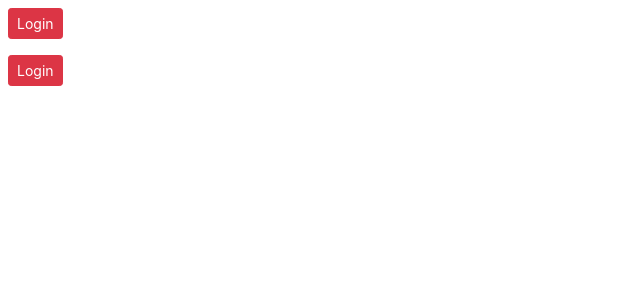
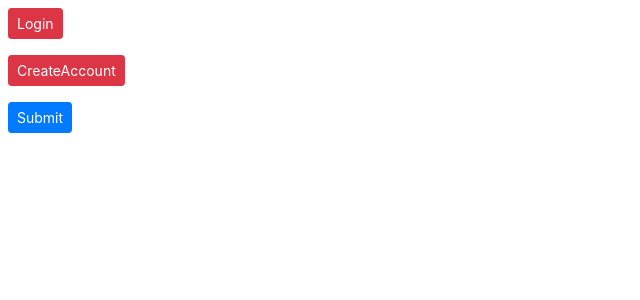
Before and after one commit to BaileyFrederick/EasyAccess, a React (Create React App) app in the folder client/: page / in a window 1280 px wide. Shown: the top 300 px of the page, without its empty margins (0-640 px from the left). Built offline with nearby package versions, Linux system fonts and the light colour scheme.

Commit message:
login buttons working and dynamically adds input fields

```diff
--- /dev/null
+++ b/client/src/Components/CreateAccountButton.jsx
@@ -0,0 +1,28 @@
+import React, { Component } from "react";
+
+class CreateAccountButton extends Component {
+  state = {
+    value: this.props.value
+  };
+
+  handleIncrement = product => {
+    this.setState({ value: this.state.value + 1 });
+  };
+
+  render() {
+    return (
+      <div>
+        <div>
+          <button
+            onClick={() => this.props.onCreateAccount(this.props.id)}
+            className="btn btn-danger btn-sm m-2"
+          >
+            CreateAccount
+          </button>
+        </div>
+      </div>
+    );
+  }
+}
+
+export default CreateAccountButton;
--- a/client/src/Components/DreamSchool.jsx
+++ /dev/null
@@ -1,17 +0,0 @@
-import React, { Component } from "react";
-
-class DreamSchool extends Component {
-  state = {};
-  render() {
-    return (
-      <div>
-        <h1>Easy Access</h1>
-        <h2>Welcome to your EasyAccess Account</h2>
-        <button>Find your Dream School</button>
-        <button>View your profile</button>
-      </div>
-    );
-  }
-}
-
-export default DreamSchool;
--- a/client/src/Components/Home.jsx
+++ /dev/null
@@ -1,10 +0,0 @@
-import React, { Component } from "react";
-
-class Home extends Component {
-  state = {};
-  render() {
-    return "home";
-  }
-}
-
-export default Home;
--- a/client/src/Components/InputField.jsx
+++ b/client/src/Components/InputField.jsx
@@ -2,23 +2,25 @@ import React, { Component } from "react";
 
 class InputField extends Component {
   state = {
-    value: this.props.value
+    email: ""
   };
 
-  handleInputSelection = product => {
-    //set state on input field
-    //like how it reacts to typing and different mandatory input
+  handleIncrement = product => {
+    this.setState({ value: this.state.value + 1 });
+  };
+
+  changeEmailHandler = event => {
+    this.setState({ email: event.target.value });
   };
 
   render() {
     return (
       <div>
-        <form
-          onClick={() => this.handleInputSelection({ id: 1 })}
-          className="btn btn-primary btn-sm m-2"
-        >
-          <input type="text" name="FirstName" value="Mickey"></input>
-        </form>
+        <input
+          type="text"
+          value={this.state.email}
+          onChange={this.changeEmailHandler}
+        ></input>
       </div>
     );
   }
--- a/client/src/Components/Login.jsx
+++ b/client/src/Components/Login.jsx
@@ -1,11 +1,12 @@
 import React, { Component } from "react";
 import LoginButton from "./LoginButton";
+import CreateAccountButton from "./CreateAccountButton";
 import InputField from "./InputField";
 
 class Login extends Component {
   state = {
-    buttonLogin: [{ id: 1, value: 3 }],
-    buttonCreateAccount: [{ id: 1, value: 0 }],
+    buttonLogin: [{ id: 1, value: "test" }],
+    buttonCreateAccount: [{ id: 1, value: "test" }],
     fieldInputLogin: [],
     fieldInputCreateAccount: []
   };
@@ -14,26 +15,57 @@ class Login extends Component {
     const buttonLogin = this.state.buttonLogin.filter(function(c) {
       return c.id !== loginButtonID;
     });
+    const fieldInputLogin = [
+      { id: 1, value: "test" },
+      { id: 2, value: "test" }
+    ];
+    const buttonCreateAccount = [];
     this.setState({ buttonLogin });
+    this.setState({ buttonCreateAccount });
+    this.setState({ fieldInputLogin });
   };
 
-  handleCreateAccountClick = counterID => {};
+  handleCreateAccountClick = createButtonID => {
+    const buttonCreateAccount = this.state.buttonCreateAccount.filter(function(
+      c
+    ) {
+      return c.id !== createButtonID;
+    });
+    const fieldInputCreateAccount = [
+      { id: 1, value: "test" },
+      { id: 2, value: "test" }
+    ];
+    const buttonLogin = [];
+    this.setState({ buttonLogin });
+    this.setState({ fieldInputCreateAccount });
+    this.setState({ buttonCreateAccount });
+  };
 
-  handleInputLoginClick = counterID => {};
+  //write this method once login input fields are filled in by user
+  handleInputLoginClick = createButtonID => {};
 
+  //write this method once create account input fields are filled in by user
   handleInputCreateAccountClick = counterID => {};
 
   render() {
     return (
       <div>
         <div>
-          {this.state.buttonLogin.map(buttonL => (
-            <LoginButton key={buttonL.id} onDelete={this.handleLoginClick} />
+          {this.state.buttonLogin.map(buttonLogin => (
+            <LoginButton
+              key={buttonLogin.id}
+              id={buttonLogin.id}
+              onLogin={this.handleLoginClick}
+            ></LoginButton>
           ))}
         </div>
         <div>
-          {this.state.buttonCreateAccount.map(buttonC => (
-            <LoginButton key={buttonC.id} onDelete={this.handleLoginClick} />
+          {this.state.buttonCreateAccount.map(buttonCreateAccount => (
+            <CreateAccountButton
+              key={buttonCreateAccount.id}
+              id={buttonCreateAccount.id}
+              onCreateAccount={this.handleCreateAccountClick}
+            ></CreateAccountButton>
           ))}
         </div>
         <div>
@@ -46,6 +78,9 @@ class Login extends Component {
             <InputField />
           ))}
         </div>
+        <button type="submit" className="btn btn-primary btn-sm m-2">
+          Submit
+        </button>
       </div>
     );
   }
--- a/client/src/index.js
+++ b/client/src/index.js
@@ -4,9 +4,7 @@ import "./index.css";
 // eslint-disable-next-line
 import App from "./App";
 import * as serviceWorker from "./serviceWorker";
-import Home from "./Components/Home";
 import "bootstrap/dist/css/bootstrap.css";
-import DreamSchool from "./Components/DreamSchool";
 import Login from "./Components/Login";
 
 ReactDOM.render(
```
